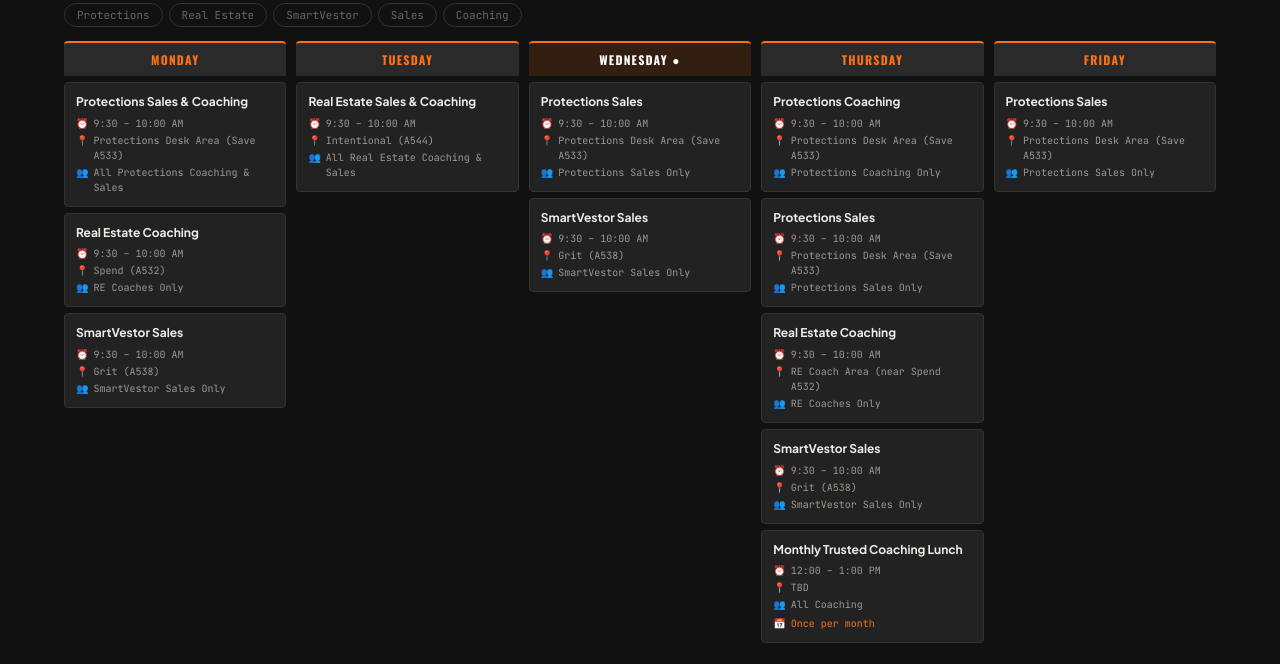
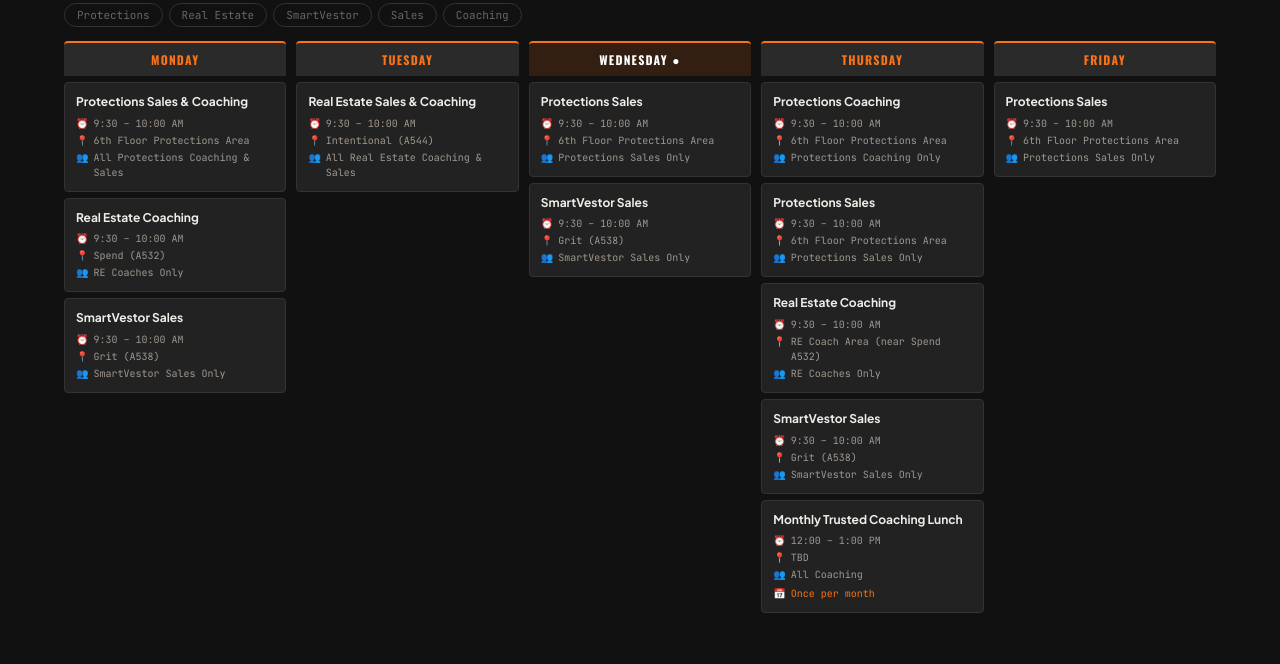
Before and after one commit to nvastano/gm-request-management, a plain HTML site: page index.html in a window 1280 px wide. Shown: the part 969-1633 px from the top of the page. Drawn offline with nearby package versions, Linux system fonts and the light colour scheme.

Commit message:
Update Protections standup location to 6th floor
Co-Authored-By: Claude Sonnet 4.6 <noreply@anthropic.com>

```diff
--- a/index.html
+++ b/index.html
@@ -579,7 +579,7 @@ const HOLIDAYS = [
 // Standup Schedule
 const STANDUPS = {
   Monday: [
-    {name:'Protections Sales & Coaching',time:'9:30 – 10:00 AM',loc:'Protections Desk Area (Save A533)',who:'All Protections Coaching & Sales',vertical:'protections',type:'both'},
+    {name:'Protections Sales & Coaching',time:'9:30 – 10:00 AM',loc:'6th Floor Protections Area',who:'All Protections Coaching & Sales',vertical:'protections',type:'both'},
     {name:'Real Estate Coaching',time:'9:30 – 10:00 AM',loc:'Spend (A532)',who:'RE Coaches Only',vertical:'re',type:'coaching'},
     {name:'SmartVestor Sales',time:'9:30 – 10:00 AM',loc:'Grit (A538)',who:'SmartVestor Sales Only',vertical:'smartvestor',type:'sales'},
   ],
@@ -587,18 +587,18 @@ const STANDUPS = {
     {name:'Real Estate Sales & Coaching',time:'9:30 – 10:00 AM',loc:'Intentional (A544)',who:'All Real Estate Coaching & Sales',vertical:'re',type:'both'},
   ],
   Wednesday: [
-    {name:'Protections Sales',time:'9:30 – 10:00 AM',loc:'Protections Desk Area (Save A533)',who:'Protections Sales Only',vertical:'protections',type:'sales'},
+    {name:'Protections Sales',time:'9:30 – 10:00 AM',loc:'6th Floor Protections Area',who:'Protections Sales Only',vertical:'protections',type:'sales'},
     {name:'SmartVestor Sales',time:'9:30 – 10:00 AM',loc:'Grit (A538)',who:'SmartVestor Sales Only',vertical:'smartvestor',type:'sales'},
   ],
   Thursday: [
-    {name:'Protections Coaching',time:'9:30 – 10:00 AM',loc:'Protections Desk Area (Save A533)',who:'Protections Coaching Only',vertical:'protections',type:'coaching'},
-    {name:'Protections Sales',time:'9:30 – 10:00 AM',loc:'Protections Desk Area (Save A533)',who:'Protections Sales Only',vertical:'protections',type:'sales'},
+    {name:'Protections Coaching',time:'9:30 – 10:00 AM',loc:'6th Floor Protections Area',who:'Protections Coaching Only',vertical:'protections',type:'coaching'},
+    {name:'Protections Sales',time:'9:30 – 10:00 AM',loc:'6th Floor Protections Area',who:'Protections Sales Only',vertical:'protections',type:'sales'},
     {name:'Real Estate Coaching',time:'9:30 – 10:00 AM',loc:'RE Coach Area (near Spend A532)',who:'RE Coaches Only',vertical:'re',type:'coaching'},
     {name:'SmartVestor Sales',time:'9:30 – 10:00 AM',loc:'Grit (A538)',who:'SmartVestor Sales Only',vertical:'smartvestor',type:'sales'},
     {name:'Monthly Trusted Coaching Lunch',time:'12:00 – 1:00 PM',loc:'TBD',who:'All Coaching',vertical:'all',type:'coaching',note:'Once per month'},
   ],
   Friday: [
-    {name:'Protections Sales',time:'9:30 – 10:00 AM',loc:'Protections Desk Area (Save A533)',who:'Protections Sales Only',vertical:'protections',type:'sales'},
+    {name:'Protections Sales',time:'9:30 – 10:00 AM',loc:'6th Floor Protections Area',who:'Protections Sales Only',vertical:'protections',type:'sales'},
   ],
 };
 
```
